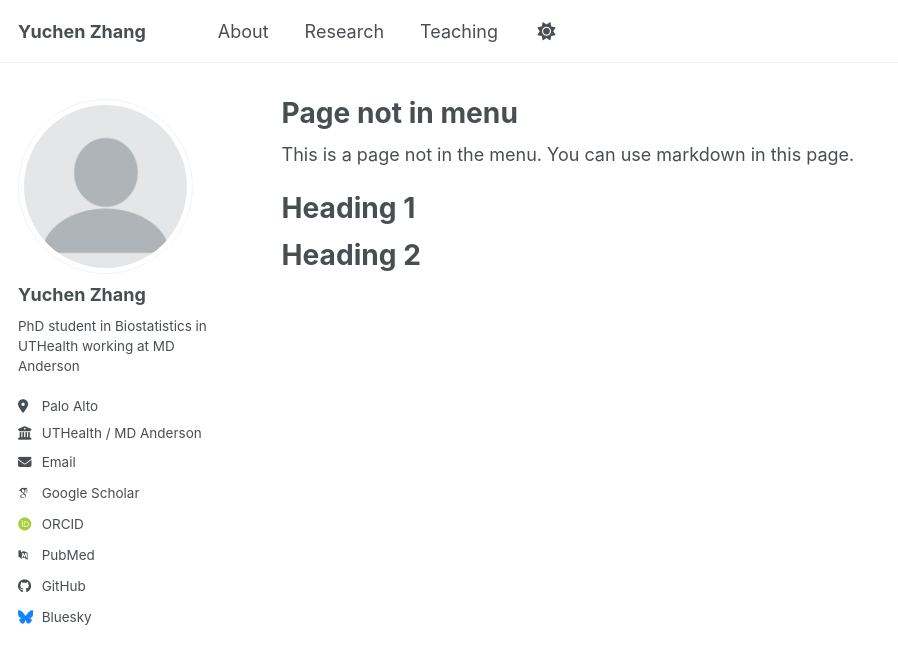
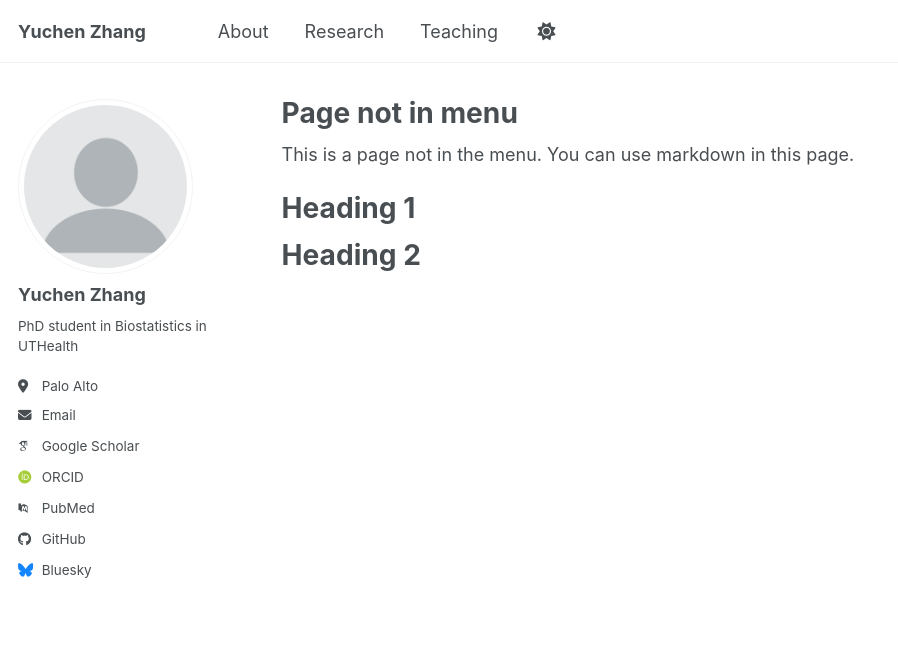
Before and after one commit to txbrook/txbrook.github.io, a Jekyll site: the page built from _pages/non-menu-page.md, in a window 1280 px wide. Shown: the top 664 px of the page, without its empty margins (0-898 px from the left). Built offline with Jekyll 4.4.1, drawn with Linux system fonts in a browser that asks for light colours; some web fonts are replaced; a script bundle is joined from its source files by our own code; library files that are not in the unit come from our copies.

Commit message:
Refine sidebar info: update bio, remove employer

```diff
--- a/_config.yml
+++ b/_config.yml
@@ -26,9 +26,9 @@ author:
   avatar           : "profile.png"
   name             : "Yuchen Zhang"
   pronouns         : # example: "she/her"
-  bio              : "PhD student in Biostatistics in UTHealth working at MD Anderson"
+  bio              : "PhD student in Biostatistics in UTHealth"
   location         : "Palo Alto"
-  employer         : "UTHealth / MD Anderson"
+  employer         : # "UTHealth / MD Anderson"
   uri              : # URL
   email            : "its.yuchenz@outlook.com"
 
```
